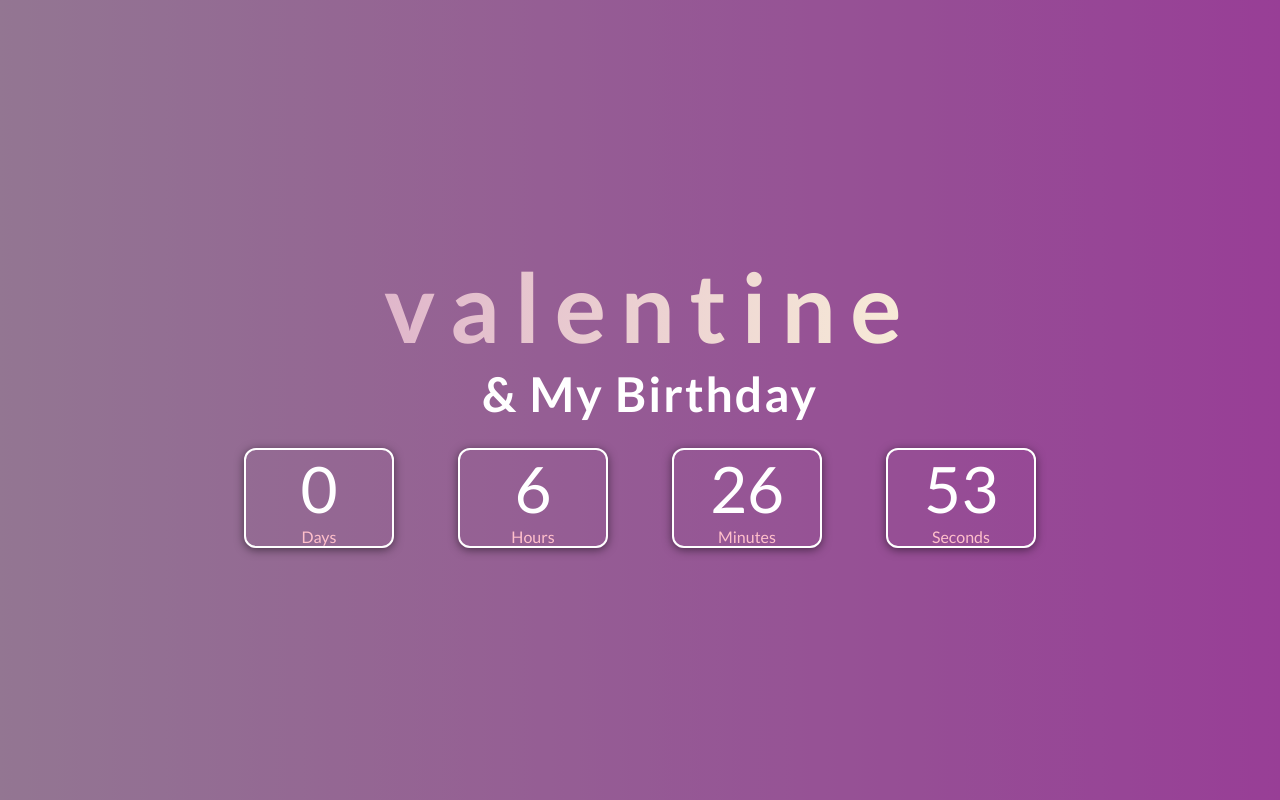
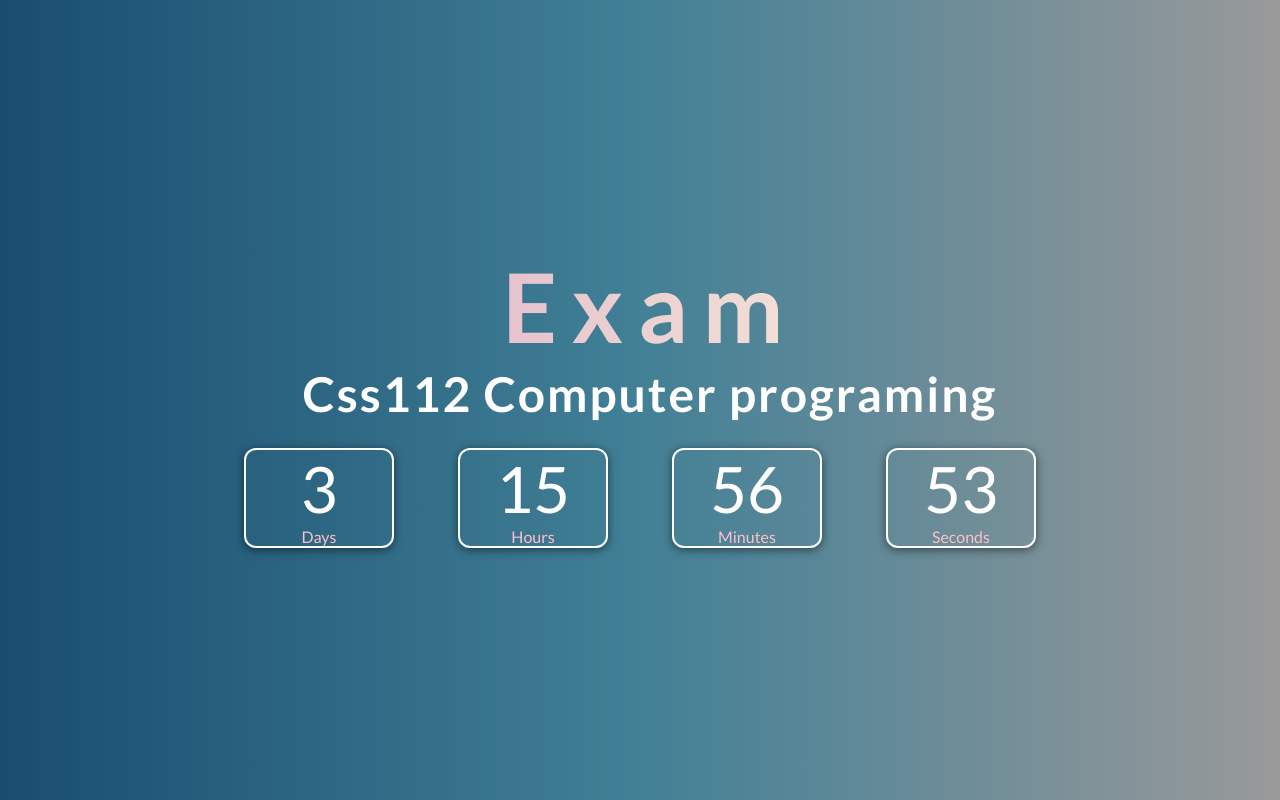
Before and after one commit to tententgc/HolidayCountDown, a website: page index.html in a window 1280 px wide. Drawn offline with Linux system fonts and the light colour scheme.

Commit message:
update time to exam

```diff
--- a/Style.css
+++ b/Style.css
@@ -8,7 +8,7 @@
 
 body{
     /* background-image : url(testlogo.svg); */
-    background-image: linear-gradient(to right, #f4c4f3, #fc67fa);
+    background-image: linear-gradient(to right, #2980b9, #6dd5fa, #ffffff);
     background-repeat: no-repeat;
     background-size: cover;
     background-position: top;
@@ -16,7 +16,6 @@ body{
     display: flex ;
     flex-direction : column;
     align-items :center;
-    /* font-family: 'Roboto Mono',monospace; */
     font-family: 'Lato',
     sans-serif;
     position: relative;
--- a/index.html
+++ b/index.html
@@ -16,7 +16,7 @@
 
       <div class="wrapper">
         <div class="">
-          <h1 class="title"><span>valentine</span> & My Birthday</h1>
+          <h1 class="title"><span>Exam</span> Css112 Computer programing</h1>
           <div class="countdown-container">
             <div>
               <p id="days" class="big-text">0</p>
--- a/main.js
+++ b/main.js
@@ -3,7 +3,7 @@
 
 
 
-let countDownDate = new Date("Feb 14, 2022 00:00:00").getTime();
+let countDownDate = new Date("Feb 17, 2022 09:30:00").getTime();
 function newyear(){
     let now = new Date().getTime();
     gap = countDownDate - now;
```
